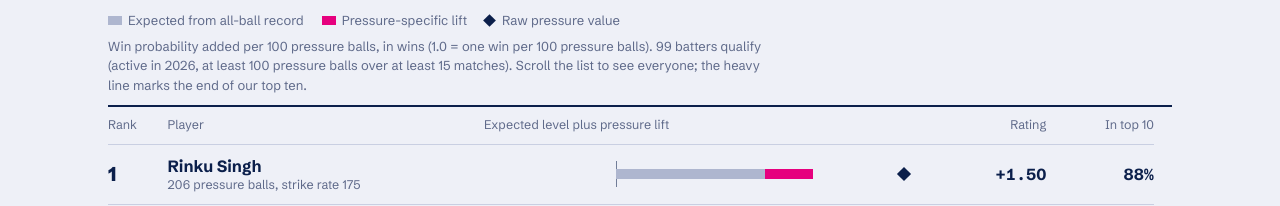
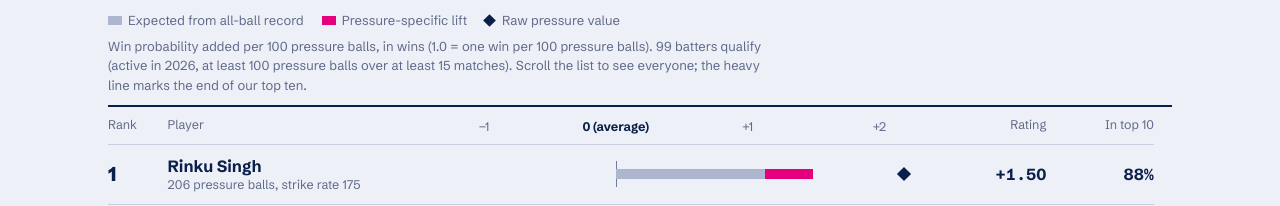
Before and after one commit to ArnavModi-MSIT/SupeRR, a plain HTML site: page docs/index.html in a window 1280 px wide. Shown: the part 1174-1380 px from the top of the page. Drawn offline with Linux system fonts and the light colour scheme.

Commit message:
modified:   docs/index.html

```diff
--- a/docs/index.html
+++ b/docs/index.html
@@ -238,7 +238,8 @@ function render(){
   const more=$('#more');
   more.hidden=true;
   const board=$('#board');board.innerHTML='';
-  const head=el('div',{class:'head','aria-hidden':'true'},`<span>Rank</span><span>Player</span><span>Expected level plus pressure lift</span><span>Rating</span><span>In top 10</span>`);
+  let ticks='';for(let v=Math.ceil(lo);v<=hi;v++)ticks+=`<span style="position:absolute;top:0;left:${pct(v)}%;transform:translateX(-50%);${v===0?'font-weight:700;color:#0B1F4B':''}">${v>0?'+'+v:v<0?'−'+Math.abs(v):'0 (average)'}</span>`;
+  const head=el('div',{class:'head','aria-hidden':'true'},`<span>Rank</span><span>Player</span><span style="position:relative;display:block;height:1.2em">${ticks}</span><span>Rating</span><span>In top 10</span>`);
   board.appendChild(head);
   if(!list.length){board.appendChild(el('div',{class:'empty'},'No player matches that search. Try part of a surname.'));return}
   list.forEach(r=>{
```
